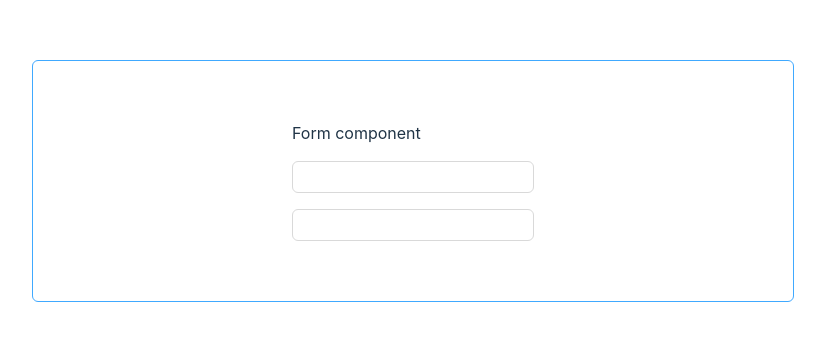
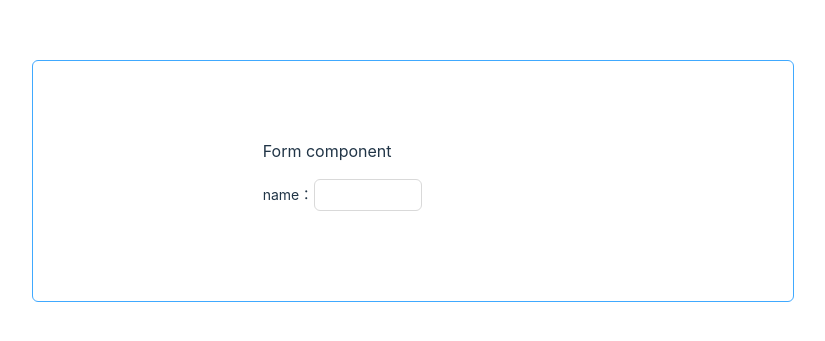
Before and after one commit to maidangzhu/maidang-form, a React (Vite) app: page / in a window 1280 px wide. Shown: the part 219-560 px from the top of the page, without its empty margins (248-1073 px from the left). Built offline with nearby package versions, Linux system fonts and the light colour scheme.

Commit message:
feat: basic usage

```diff
--- a/src/App.tsx
+++ b/src/App.tsx
@@ -1,4 +1,6 @@
 import { Input, Flex, Space } from "antd";
+import Form from "./components/Form/form.tsx";
+import FormItem from "./components/Form/formItem.tsx";
 
 const boxStyle: React.CSSProperties = {
 	width: '100%',
@@ -19,8 +21,11 @@ function App() {
 			<Flex align="center" justify="center" style={boxStyle}>
 				<Space direction="vertical" size="middle">
 					Form component
-					<Input/>
-					<Input/>
+					<Form>
+						<FormItem name="name" label="name">
+							<Input/>
+						</FormItem>
+					</Form>
 				</Space>
 			</Flex>
 		</div>
--- /dev/null
+++ b/src/Hooks/useCreation.ts
@@ -0,0 +1,33 @@
+import { useRef } from "react";
+import type { DependencyList } from "react";
+
+const depsAreSame = (
+	oldDeps: DependencyList,
+	deps: DependencyList
+): boolean => {
+	if (oldDeps === deps) return true;
+
+	for (let i = 0; i < oldDeps.length; i++) {
+		if (!Object.is(oldDeps[i], deps[i])) return false;
+	}
+
+	return true;
+};
+
+const useCreation = <T, >(fn: () => T, deps: DependencyList) => {
+	const {current} = useRef({
+		deps,
+		obj: undefined as undefined | T,
+		initialized: false,
+	});
+
+	if (current.initialized === false || !depsAreSame(current.deps, deps)) {
+		current.deps = deps;
+		current.obj = fn();
+		current.initialized = true;
+	}
+
+	return current.obj as T;
+};
+
+export default useCreation;
--- a/src/components/Form/form.tsx
+++ b/src/components/Form/form.tsx
@@ -1,5 +1,63 @@
-const Form = () => {
+import { forwardRef, useImperativeHandle } from "react";
+import FormContext from "./useForm/FormContext";
+import { DataProps, FormInstance } from "./useForm/interface.d";
+import useForm from "./useForm";
 
+interface FormProps {
+	onReset?: () => void;
+	onFinish?: (data: unknown) => void;
+	onFinishFailed?: (errorInfo: unknown) => void;
+	initialValues?: DataProps;
+	form?: FormInstance;
+	children: React.ReactNode;
 }
 
+const Form = forwardRef((props: FormProps, ref) => {
+	const {
+		form,
+		children,
+		onFinish = () => {},
+		onReset = () => {},
+		onFinishFailed = () => {},
+		initialValues = {},
+		...payload
+	} = props;
+
+	const [formRef] = useForm(initialValues, form);
+
+	const {
+		registerField, // eslint-disable-line
+		unRegisterField, // eslint-disable-line
+		dispatch, // eslint-disable-line
+		setConfigWays, // eslint-disable-line
+		...formRefInstance
+	} = formRef!;
+
+	useImperativeHandle(ref, () => formRefInstance, [formRefInstance]);
+
+	formRef?.setConfigWays({
+		onFinish,
+		onReset,
+		onFinishFailed,
+	});
+
+	return (
+		<form
+			{...payload}
+			onSubmit={(e) => {
+				e.preventDefault();
+				e.stopPropagation();
+				formRef?.submit();
+			}}
+			onReset={(e) => {
+				e.preventDefault();
+				e.stopPropagation();
+				formRef?.resetFields();
+			}}
+		>
+			<FormContext.Provider value={formRef!}>{children}</FormContext.Provider>
+		</form>
+	);
+});
+
 export default Form;
--- a/src/components/Form/formItem.tsx
+++ b/src/components/Form/formItem.tsx
@@ -1,16 +1,17 @@
 import Layout from "./Layout.tsx";
-import React, { useCallback, useContext, useEffect } from 'react'
+import React, { useContext, useEffect } from 'react'
 import { useUpdate } from "../../Hooks";
-import FormContext from "./useForm/FormContext.ts";
+import FormContext from "./useForm/FormContext";
+import useCreation from "../../Hooks/useCreation.ts";
 
 interface IFormItemProps {
 	name: string;
-	title: string;
+	label: string;
 	children: React.ReactNode;
 }
 
 const FormItem: React.FC<IFormItemProps> = (props) => {
-	const {title, name, children} = props
+	const {label, name, children} = props
 	const formContextValue = useContext(FormContext)
 	const {getFieldValue, dispatch, registerField, unRegisterField} = formContextValue;
 
@@ -18,18 +19,18 @@ const FormItem: React.FC<IFormItemProps> = (props) => {
 
 	let childrenWithProps = children
 
+	const updateChange = useCreation(() => {
+		return {
+			updateValue: () => update(),
+		};
+	}, [])
+
 	useEffect(() => {
-		const updateChange = () => {
-			return {
-				updateValue: () => update(),
-			};
-		};
-
 		name && registerField(name, updateChange);
 		return () => {
 			name && unRegisterField(name);
 		};
-	}, [name, registerField, unRegisterField, update]);
+	}, [name, registerField, unRegisterField, updateChange]);
 
 	if (!React.isValidElement(children)) {
 		console.error('FormItem children must be a valid React element')
@@ -38,6 +39,7 @@ const FormItem: React.FC<IFormItemProps> = (props) => {
 
 	childrenWithProps = React.cloneElement(children as React.ReactElement, {
 		value: getFieldValue(name),
+		// eslint-disable-next-line
 		onChange: (e: any) => {
 			// const payload: any = {};
 			// payload[name] = e.target.value;
@@ -45,7 +47,7 @@ const FormItem: React.FC<IFormItemProps> = (props) => {
 			dispatch({
 				type: "updateValue",
 				name,
-				value: e.target?.value,
+				value: e?.target?.value,
 			});
 
 			update();
--- a/src/components/Form/useForm/FormManager.ts
+++ b/src/components/Form/useForm/FormManager.ts
@@ -1,16 +1,18 @@
-import { DataProps, FormInstance, NameProps, ReducerAction } from "./interface";
+import { ConfigWayProps, DataProps, FormInstance, NameProps, ReducerAction } from "./interface";
 
 export class FormManager {
 	private store: DataProps = {};
 	private readonly initialValues: DataProps = {};
 	private update_store: DataProps = {};
+	private configWays: ConfigWayProps = {}; // 收录对应的方法集合
 
 	constructor(initialValues: DataProps) {
 		this.store = initialValues;
 		this.initialValues = initialValues;
+		this.update_store = {};
 	}
 
-	getDetail(): FormInstance {
+	getDetail = (): FormInstance => {
 		return {
 			registerField: this.registerField,
 			unRegisterField: this.unRegisterField,
@@ -23,7 +25,7 @@ export class FormManager {
 		}
 	}
 
-	dispatch(action: ReducerAction) {
+	dispatch = (action: ReducerAction) => {
 		const {type, name, value} = action;
 		switch (type) {
 			case "updateValue": {
@@ -34,15 +36,15 @@ export class FormManager {
 		}
 	}
 
-	registerField(name: NameProps, updateChange: DataProps) {
+	registerField = (name: NameProps, updateChange: DataProps) => {
 		this.update_store[name] = updateChange;
 	}
 
-	unRegisterField(name: NameProps) {
+	unRegisterField = (name: NameProps) => {
 		delete this.update_store[name];
 	}
 
-	public resetFields() {
+	public resetFields = () => {
 		this.store = this.initialValues
 	}
 
@@ -60,15 +62,15 @@ export class FormManager {
 		this.updateStoreField(name)
 	};
 
-	getFieldValidate() {
+	getFieldValidate = () => {
 
 	}
 
-	submit() {
+	submit = () => {
 
 	}
 
-	setConfigWays() {
+	setConfigWays = () => {
 
 	}
 
--- a/src/components/Form/useForm/index.ts
+++ b/src/components/Form/useForm/index.ts
@@ -5,7 +5,6 @@ import { FormManager } from "./FormManager.ts";
 const useForm = (initialValues: DataProps, formInstance?: FormInstance) => {
 	const formRef = useRef<Nullable<FormInstance>>(null);
 
-	useEffect(() => {
 	if (!formRef.current) {
 		if (formInstance) {
 			formRef.current = formInstance;
@@ -13,7 +12,9 @@ const useForm = (initialValues: DataProps, formInstance?: FormInstance) => {
 			formRef.current = new FormManager(initialValues).getDetail();
 		}
 	}
-	}, [formInstance, initialValues])
+	// useEffect(() => {
+	//
+	// }, [formInstance, initialValues])
 
 	return [formRef.current]
 }
```
Lines whose indentation alone changed are shown as unchanged.
